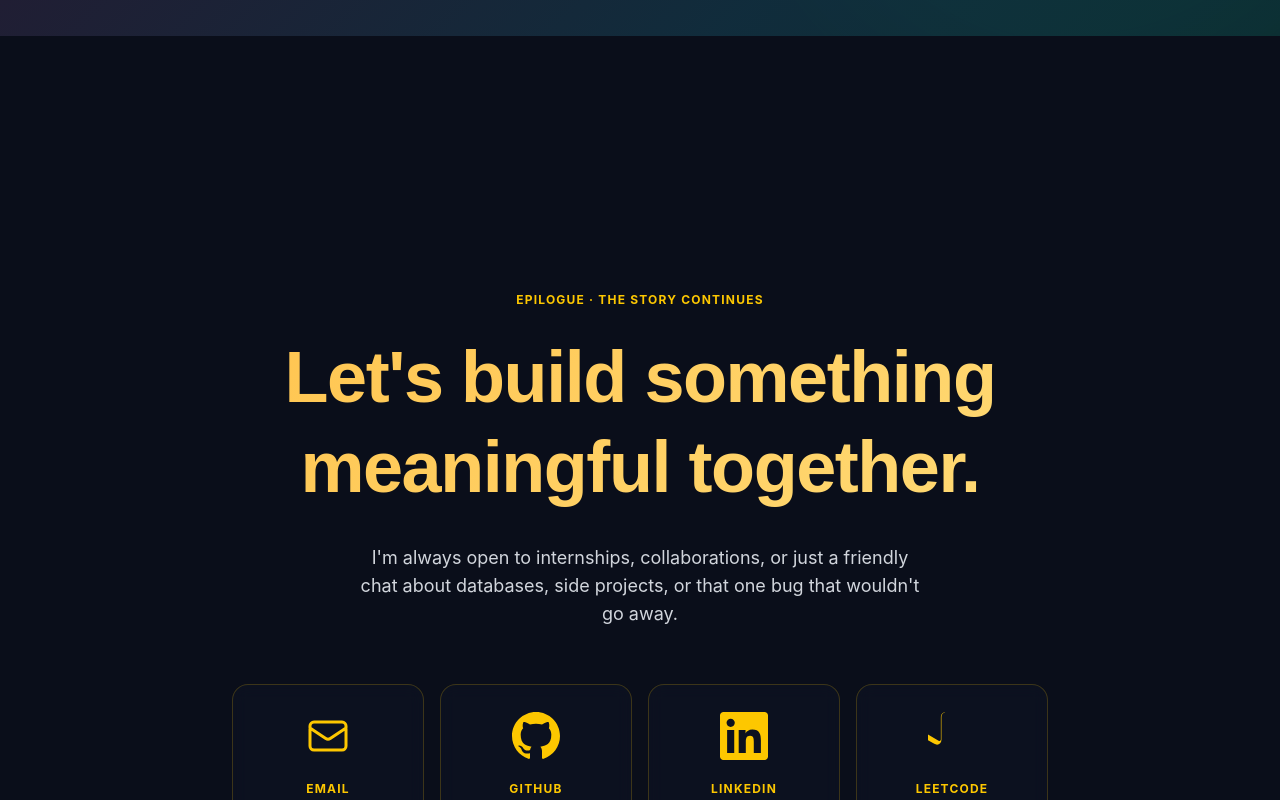
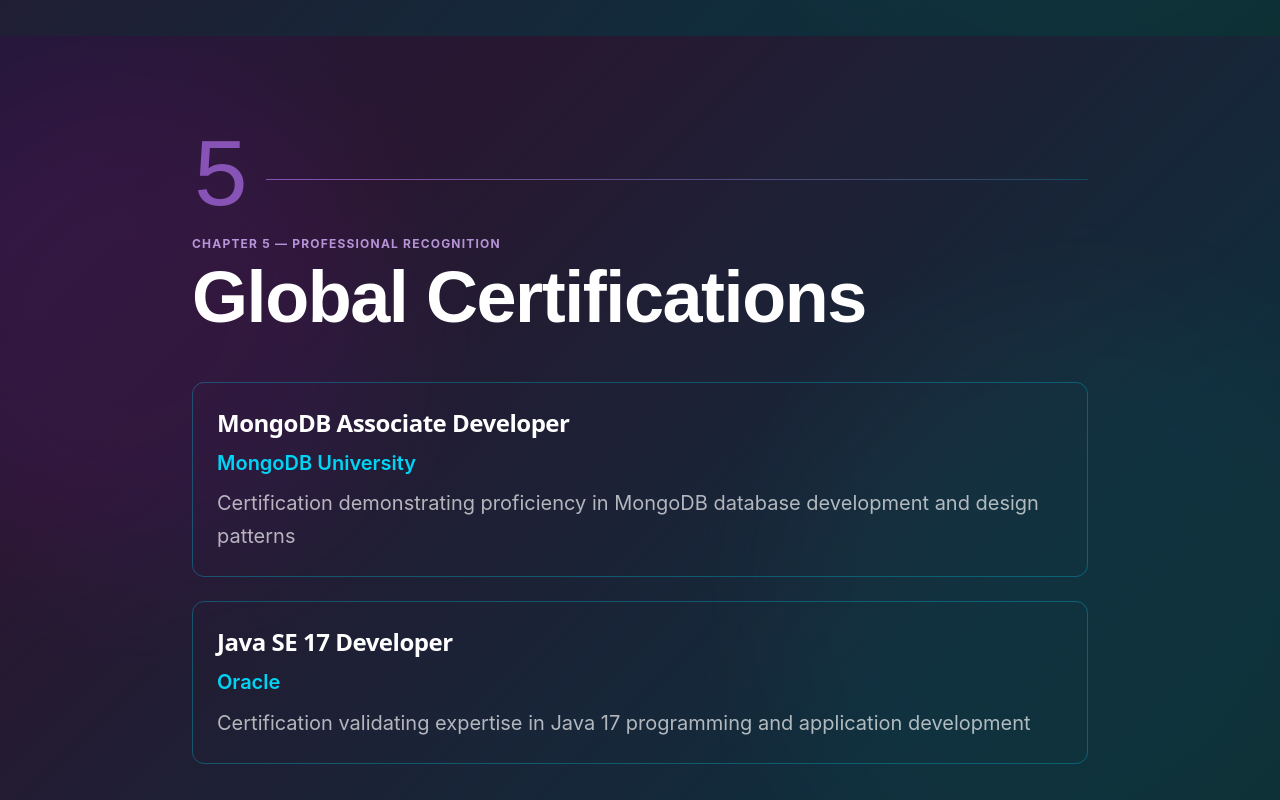
Before and after one commit to aishvarrya23csr015/resume-mine, a React (Vite) app: page / in a window 1280 px wide. Shown: the part 5080-5880 px from the top of the page. Built offline with nearby package versions, Linux system fonts and the light colour scheme.

Commit message:
Add clickable certificate cards with modal popup displaying certificate images

```diff
--- a/src/App.tsx
+++ b/src/App.tsx
@@ -4,8 +4,11 @@
 import { Projects } from './components/story/Projects'
 import { Contact } from './components/story/Contact'
 import { Chapter } from './components/story/Chapter'
+import { CertificateModal } from './components/story/CertificateModal'
+import { useState } from 'react'
 
 export default function App() {
+  const [selectedCertificate, setSelectedCertificate] = useState<number | null>(null)
   return (
     <div className="min-h-screen bg-background">
       <Nav />
@@ -93,6 +96,41 @@
           </Chapter>
         </section>
 
+        <section id="chapter-5">
+          <Chapter
+            number="5"
+            eyebrow="Professional Recognition"
+            title="Global Certifications"
+            id="chapter-5"
+          >
+            <div className="space-y-6">
+              <button
+                onClick={() => setSelectedCertificate(0)}
+                className="w-full border border-cyan-400/30 rounded-lg p-6 hover:border-cyan-400/60 transition-colors cursor-pointer hover:bg-cyan-400/5 text-left"
+              >
+                <h3 className="text-2xl font-bold text-white mb-2">MongoDB Associate Developer</h3>
+                <p className="text-cyan-400 font-semibold">MongoDB University</p>
+                <p className="text-foreground/70 mt-2">Certification demonstrating proficiency in MongoDB database development and design patterns</p>
+              </button>
+
+              <button
+                onClick={() => setSelectedCertificate(1)}
+                className="w-full border border-cyan-400/30 rounded-lg p-6 hover:border-cyan-400/60 transition-colors cursor-pointer hover:bg-cyan-400/5 text-left"
+              >
+                <h3 className="text-2xl font-bold text-white mb-2">Java SE 17 Developer</h3>
+                <p className="text-cyan-400 font-semibold">Oracle</p>
+                <p className="text-foreground/70 mt-2">Certification validating expertise in Java 17 programming and application development</p>
+              </button>
+            </div>
+          </Chapter>
+        </section>
+
+        <CertificateModal
+          isOpen={selectedCertificate !== null}
+          onOpenChange={(open) => !open && setSelectedCertificate(null)}
+          certificateIndex={selectedCertificate ?? 0}
+        />
+
         <section id="contact" className="min-h-screen py-20">
           <div className="max-w-4xl mx-auto px-4">
             <Contact />
--- /dev/null
+++ b/src/components/story/CertificateModal.tsx
@@ -0,0 +1,72 @@
+import { useState } from "react";
+import {
+  Dialog,
+  DialogContent,
+  DialogHeader,
+  DialogTitle,
+  DialogClose,
+} from "@/components/ui/dialog";
+import { X } from "lucide-react";
+
+interface Certificate {
+  title: string;
+  issuer: string;
+  description: string;
+  image: string;
+}
+
+const certificates: Certificate[] = [
+  {
+    title: "MongoDB Associate Developer",
+    issuer: "MongoDB University",
+    description: "Certification demonstrating proficiency in MongoDB database development and design patterns",
+    image: "/AISHVARRYV MONGODB.png",
+  },
+  {
+    title: "Java SE 17 Developer",
+    issuer: "Oracle",
+    description: "Certification validating expertise in Java 17 programming and application development",
+    image: "/JAVA SE17 AISHVARRYA.png",
+  },
+];
+
+interface CertificateModalProps {
+  isOpen: boolean;
+  onOpenChange: (open: boolean) => void;
+  certificateIndex: number;
+}
+
+export function CertificateModal({
+  isOpen,
+  onOpenChange,
+  certificateIndex,
+}: CertificateModalProps) {
+  const certificate = certificates[certificateIndex];
+
+  if (!certificate) return null;
+
+  return (
+    <Dialog open={isOpen} onOpenChange={onOpenChange}>
+      <DialogContent className="max-w-2xl max-h-[90vh] overflow-auto">
+        <DialogHeader>
+          <DialogTitle className="text-2xl">{certificate.title}</DialogTitle>
+        </DialogHeader>
+        <div className="space-y-4">
+          <div>
+            <p className="text-cyan-400 font-semibold">{certificate.issuer}</p>
+            <p className="text-foreground/70 mt-2">{certificate.description}</p>
+          </div>
+          <div className="flex justify-center">
+            <img
+              src={certificate.image}
+              alt={certificate.title}
+              className="max-w-full h-auto rounded-lg shadow-lg"
+            />
+          </div>
+        </div>
+      </DialogContent>
+    </Dialog>
+  );
+}
+
+export { certificates };
```
